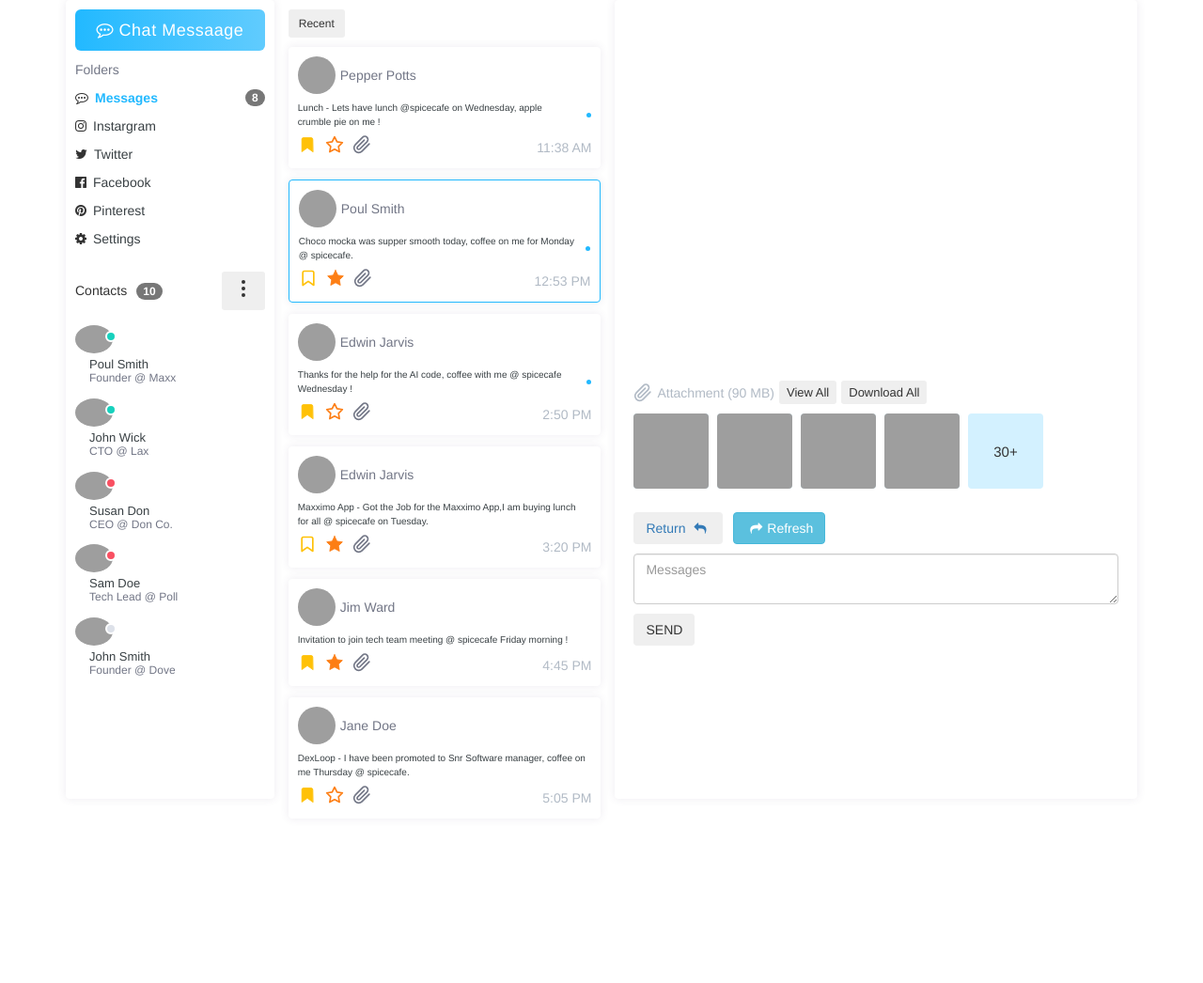
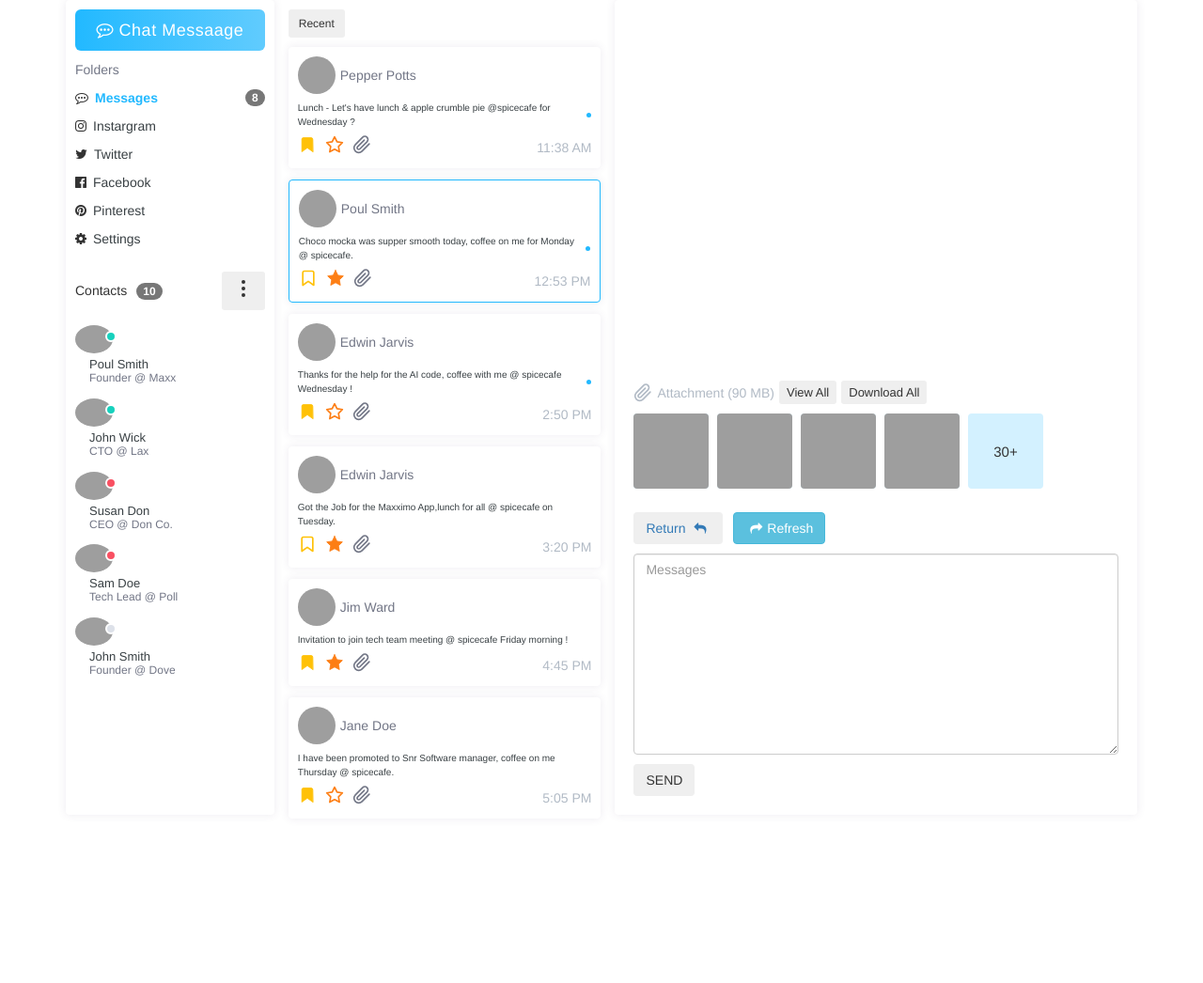
Before and after one commit to Peristratus/cafe-flask-app, a Flask app: page /chatapp in a window 1280 px wide. Shown: the top 1046 px of the page at 94% size. Run offline with Flask 2, Linux system fonts and the light colour scheme; the visitor is signed in with stand-in values (Sample User, id 1); some libraries are stand-ins or nearby versions; grey boxes are pictures that could not be loaded.

Commit message:
increased the row of the text area and change some text in the card elements

```diff
--- a/templates/chatapp.html
+++ b/templates/chatapp.html
@@ -230,8 +230,7 @@
                                             <img src="https://bootdey.com/img/Content/avatar/avatar6.png" alt="Profile Picture" />
                                             <a href="#" class="recipient-name">Pepper Potts</a>
                                         </div>
-                                        <a href="#" class="email-subject"> Lunch - Lets have lunch @spicecafe on Wednesday, apple crumble
-                                         pie on me !<i class="unread">&nbsp;</i></a>
+                                        <a href="#" class="email-subject"> Lunch - Let's have lunch & apple crumble pie @spicecafe for Wednesday ?<i class="unread">&nbsp;</i></a>
                                         <div class="email-footer">
                                             <div class="email-action">
                                                 <a href="#" class="important">
@@ -270,8 +269,7 @@
                                             <img src="https://bootdey.com/img/Content/avatar/avatar5.png" alt="Profile Picture" />
                                             <a href="#" class="recipient-name">Poul Smith</a>
                                         </div>
-                                        <a href="#" class="email-subject">Choco mocka was supper smooth today, coffee on me for
-                                            Monday @ spicecafe.<i class="unread">&nbsp;</i></a>
+                                        <a href="#" class="email-subject">Choco mocka was supper smooth today, coffee on me for Monday @ spicecafe.<i class="unread">&nbsp;</i></a>
                                         <div class="email-footer">
                                             <div class="email-action">
                                                 <a href="#" class="important">
@@ -351,7 +349,7 @@
                                             <img src="https://bootdey.com/img/Content/avatar/avatar2.png" alt="Profile Picture" />
                                             <a href="#" class="recipient-name">Edwin Jarvis</a>
                                         </div>
-                                        <a href="#" class="email-subject">Maxximo App - Got the Job for the Maxximo App,I am buying lunch for all @ spicecafe on Tuesday.<i
+                                        <a href="#" class="email-subject">Got the Job for the Maxximo App,lunch for all @ spicecafe on Tuesday.<i
                                                 class="starred">&nbsp;</i></a>
                                         <div class="email-footer">
                                             <div class="email-action">
@@ -433,7 +431,7 @@
                                             <img src="https://bootdey.com/img/Content/avatar/avatar3.png" alt="Profile Picture" />
                                             <a href="#" class="recipient-name">Jane Doe</a>
                                         </div>
-                                        <a href="#" class="email-subject">DexLoop - I have been promoted to Snr Software manager, coffee on me Thursday @ spicecafe. <i class="starred">&nbsp;</i></a>
+                                        <a href="#" class="email-subject">I have been promoted to Snr Software manager, coffee on me Thursday @ spicecafe. <i class="starred">&nbsp;</i></a>
                                         <div class="email-footer">
                                             <div class="email-action">
                                                 <a href="#" class="important">
@@ -531,7 +529,7 @@
                                 <form action="" method="POST">
                                     <div class="clearfix" style="margin-top: 5px;"></div>
                                     <div style="padding-top: 5px;"></div>
-                                    <textarea name="message" id="message" class="message form-control"
+                                    <textarea name="message" id="message" rows="10" class="message form-control"
                                         placeholder="Messages"></textarea>
                                     <div style="padding-top: 10px;"></div>
                                     <button class="btn btn-base">SEND<i class="fa feather-send"></i></button>
```
